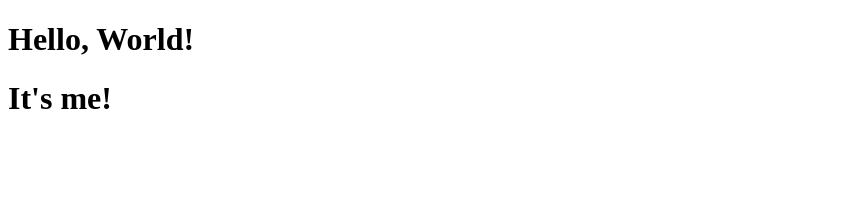
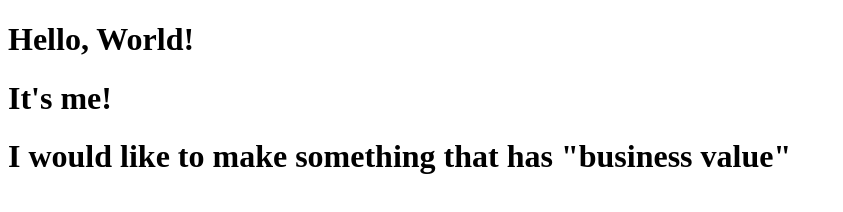
Before and after one commit to Tatadashi/CS3338-first-project, a plain HTML site: page first-project/index.html in a window 1280 px wide. Shown: the whole page, without its empty margins (0-843 px from the left). Drawn offline with Linux system fonts and the light colour scheme.

Commit message:
Added a line about final project idea to index

```diff
--- a/first-project/index.html
+++ b/first-project/index.html
@@ -8,5 +8,6 @@
 <body>
     <h1>Hello, World!</h1>
     <h1>It's me!</h1>
+    <h1>I would like to make something that has "business value"</h1>
 </body>
 </html>
```
